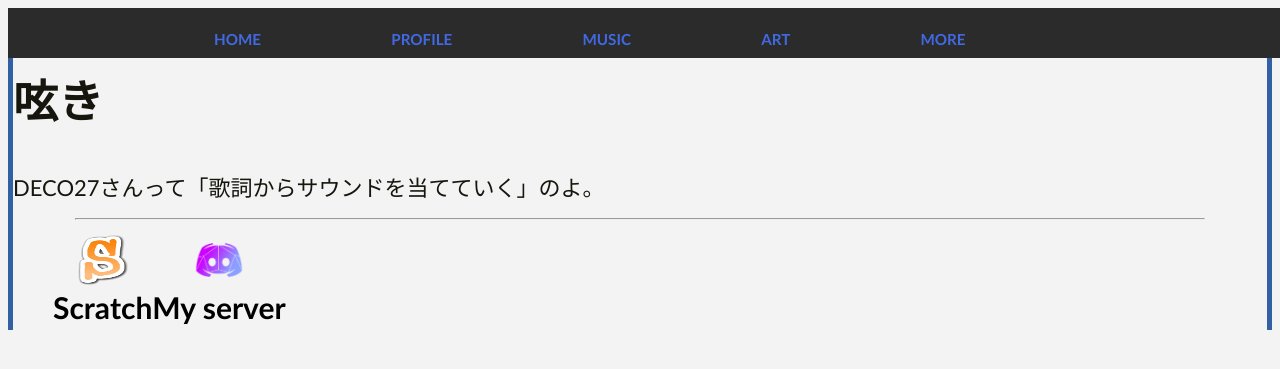
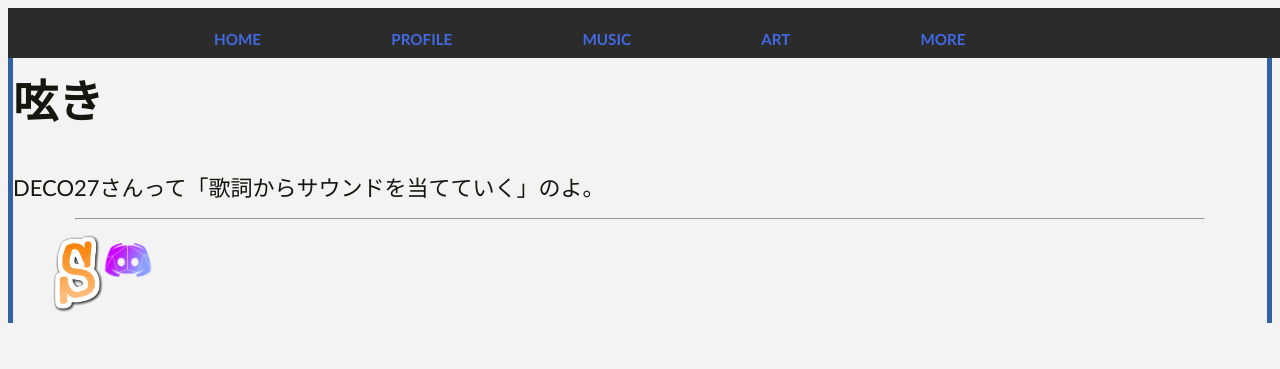
Before and after one commit to nekodendislike/nekodendislike.github.io, a Jekyll site: the page built from more.md, in a window 1280 px wide. Shown: the top 369 px of the page. Built offline with Jekyll 4.4.1, drawn with Linux system fonts in a browser that asks for light colours; some web fonts are replaced.

Commit message:
Update footer.html

```diff
--- a/_includes/footer.html
+++ b/_includes/footer.html
@@ -7,7 +7,7 @@
   </ul>
   -->
   <ul class="footer">
-    <li><a href="https://scratch.mit.edu/users/nyankotrain"><img src="./assets/images/logo/6B1B26DA-1766-41C1-B0EB-F80B0BEB62A1.webp" width="50" height="50">Scratch</a></li>
-    <li><a href="https://discord.gg/APQhV6J8W7"><img src="./assets/images/logo/28873687-0CE7-49CE-89D5-47F537AD304C.png" width="50" height="50">My server</a></li>
+    <li><a href="https://scratch.mit.edu/users/nyankotrain"><img src="./assets/images/logo/6B1B26DA-1766-41C1-B0EB-F80B0BEB62A1.webp" width="50" height="auto"></a></li>
+    <li><a href="https://discord.gg/APQhV6J8W7"><img src="./assets/images/logo/28873687-0CE7-49CE-89D5-47F537AD304C.png" width="50" height="auto"></a></li>
   </ul>
 </footer>
```
